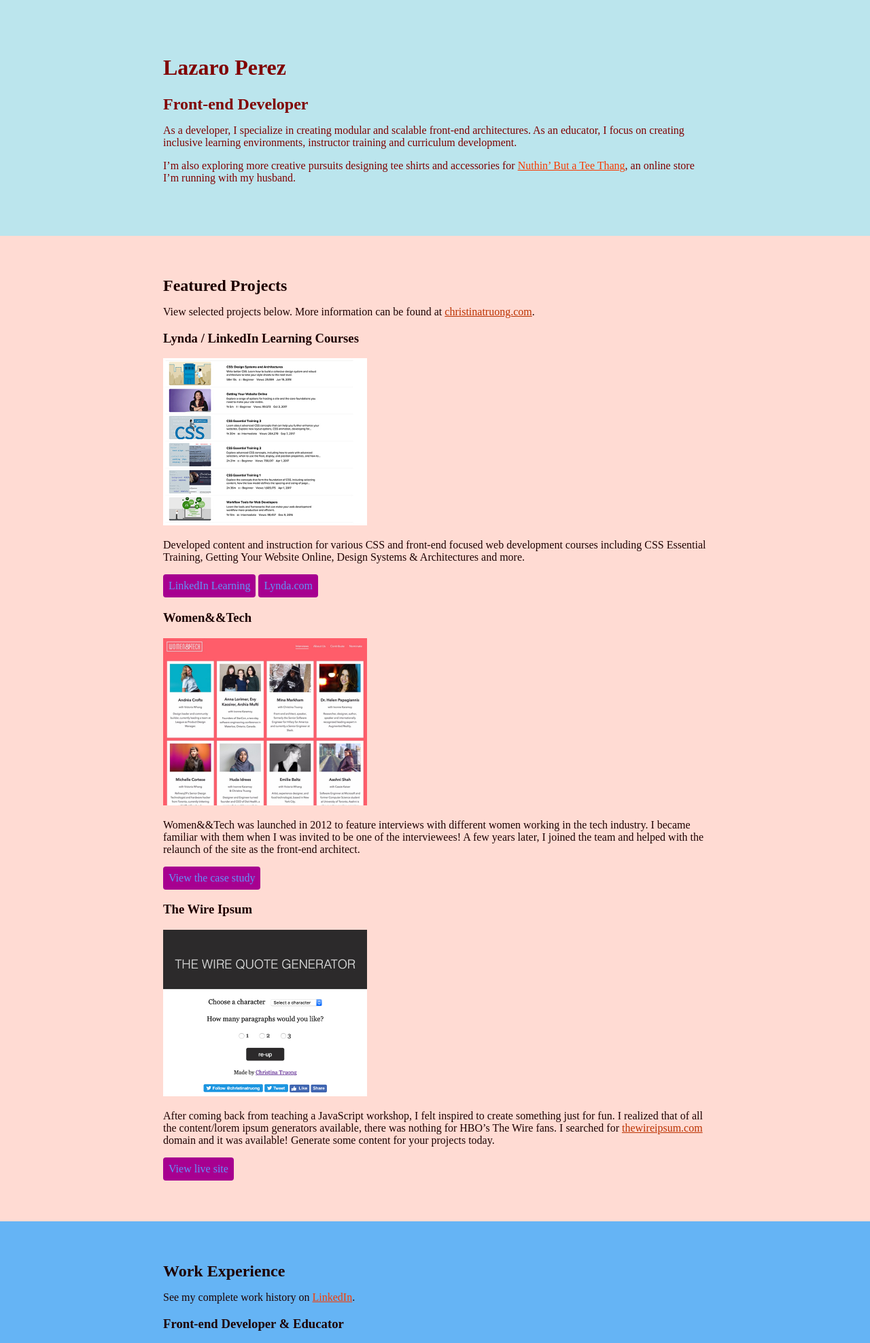
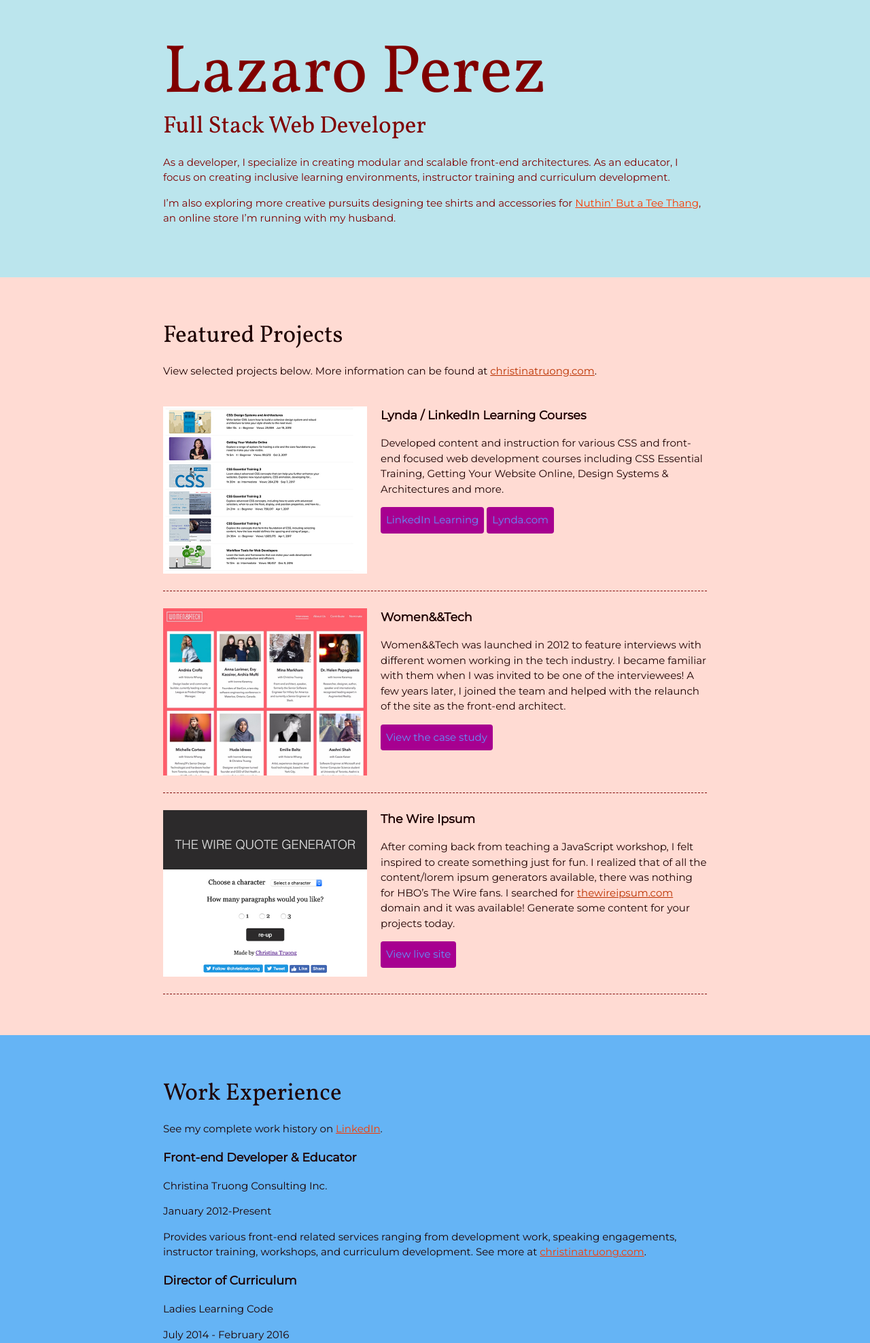
Before and after one commit to lazpz61/resume-for-portfolio, a PHP site: page / in a window 1280 px wide. Shown: the top 1976 px of the page at 68% size. Run offline with PHP 8.4, Linux system fonts and the light colour scheme.

Commit message:
adding styles

```diff
--- a/css/styles.css
+++ b/css/styles.css
@@ -1,3 +1,14 @@
+/* Font Families
+
+
+font-family: 'Montserrat', sans-serif;
+font-family: 'Ubuntu', sans-serif;
+font-family: 'Vollkorn', serif;
+
+
+
+*/
+
 /* Hex Value  */
 
 /*
@@ -11,10 +22,19 @@
 
 /* Global Styless
  ----------------------------------- */
+ html {
+    box-sizing: border-box;
+  }
+  *, *:before, *:after {
+    box-sizing: inherit;
+  }
  body {
     color: rgb(29, 0, 0);
     margin: 0;
     padding: 0;
+    font-family: 'Montserrat', sans-serif;
+    font-size: 15px;
+    line-height: 1.5;
 }
 
 img {
@@ -26,7 +46,17 @@
 a:hover {
     text-decoration: none;
 }
+h1{
+    font-size: 100px;
+    line-height: 1;
+}
+
 h2 {
+    font-size: 35px;
+}
+h1 ,h2 {
+    font-family: 'Vollkorn', serif;
+    font-weight: 400;
     margin: 0;
 }
 .content-wrapper {
@@ -66,7 +96,18 @@
 .projects .btn:hover {
     background: rgba(224, 179, 238, 0.8) ;
 }
-
+.project-item {
+    overflow: hidden;
+    border-bottom: 1px dashed #800000;
+    padding: 25px 0;
+}
+.project-item img {
+    float: left;
+    margin-right: 20px;
+}
+.project-item h3 {
+    margin-top: 0;
+}
 
 
  /* Work Experience Styless
--- a/index.html
+++ b/index.html
@@ -4,6 +4,8 @@
     <meta charset="UTF-8">
     <meta name="viewport" content="width=device-width, initial-scale=1.0">
     <title>Christina Truong, Tech Educator + Front-end Developer</title>
+    <link rel="preconnect" href="https://fonts.gstatic.com">
+    <link href="https://fonts.googleapis.com/css2?family=Montserrat&family=Ubuntu&family=Vollkorn&display=swap" rel="stylesheet">
     <link rel="stylesheet" href="css/styles.css">
   </head>
   <body>
@@ -12,7 +14,7 @@
       <header>
         <div class="content-wrapper">
           <h1>Lazaro Perez</h1>
-          <h2>Front-end Developer</h2>
+          <h2>Full Stack Web Developer</h2>
 
           <p>As a developer, I specialize in creating modular and scalable front-end architectures. As an educator, I focus on creating inclusive learning environments, instructor training and curriculum development.</p>
           <p>I’m also exploring more creative pursuits designing tee shirts and accessories for <a href="http://teethang.com" target="_blank">Nuthin’ But a Tee Thang</a>, an online store I’m running with my husband.</p>
@@ -26,26 +28,26 @@
           <p>View selected projects below. More information can be found at <a href="http://christinatruong.com">christinatruong.com</a>.</p>
 
           <!-- Project 1 -->
-          <section>
+          <section class="project-item">
+            <img src="images/project-courses.jpg" alt="description of image">
             <h3>Lynda / LinkedIn Learning Courses</h3>
-            <img src="images/project-courses.jpg" alt="description of image">
             <p>Developed content and instruction for various CSS and front-end focused web development courses including CSS Essential Training, Getting Your Website Online, Design Systems & Architectures and more.</p>
             <a class="btn" href="https://www.linkedin.com/learning/instructors/christina-truong?u=2125562" target="_blank">LinkedIn Learning</a>
             <a  class="btn" href="https://www.lynda.com/Christina-Truong/7842227-1.html">Lynda.com</a>
           </section>
 
           <!-- Project 2 -->
-          <section>
+          <section class="project-item">
+            <img src="images/project-women-tech.jpg" alt="description of image">
             <h3>Women&&Tech</h3>
-            <img src="images/project-women-tech.jpg" alt="description of image">
             <p>Women&&Tech was launched in 2012 to feature interviews with different women working in the tech industry. I became familiar with them when I was invited to be one of the interviewees! A few years later, I joined the team and helped with the relaunch of the site as the front-end architect.</p>
             <a class="btn" href="http://christinatruong.com/projects/women-and-tech-redesign.html" target="_blank">View the case study</a>
           </section>
 
           <!-- Project 3 -->
-          <section>
+          <section class="project-item">
+            <img src="images/project-wire-ipsum.jpg" alt="description of image">
             <h3>The Wire Ipsum</h3>
-            <img src="images/project-wire-ipsum.jpg" alt="description of image">
             <p>After coming back from teaching a JavaScript workshop, I felt inspired to create something just for fun. I realized that of all the content/lorem ipsum generators available, there was nothing for HBO’s The Wire fans. I searched for <a href="http://thewireipsum.com" target="_blank">thewireipsum.com</a> domain and it was available! Generate some content for your projects today.</p>
             <a class="btn" href="http://thewireipsum.com" target="_blank">View live site</a>
           </section>
```
